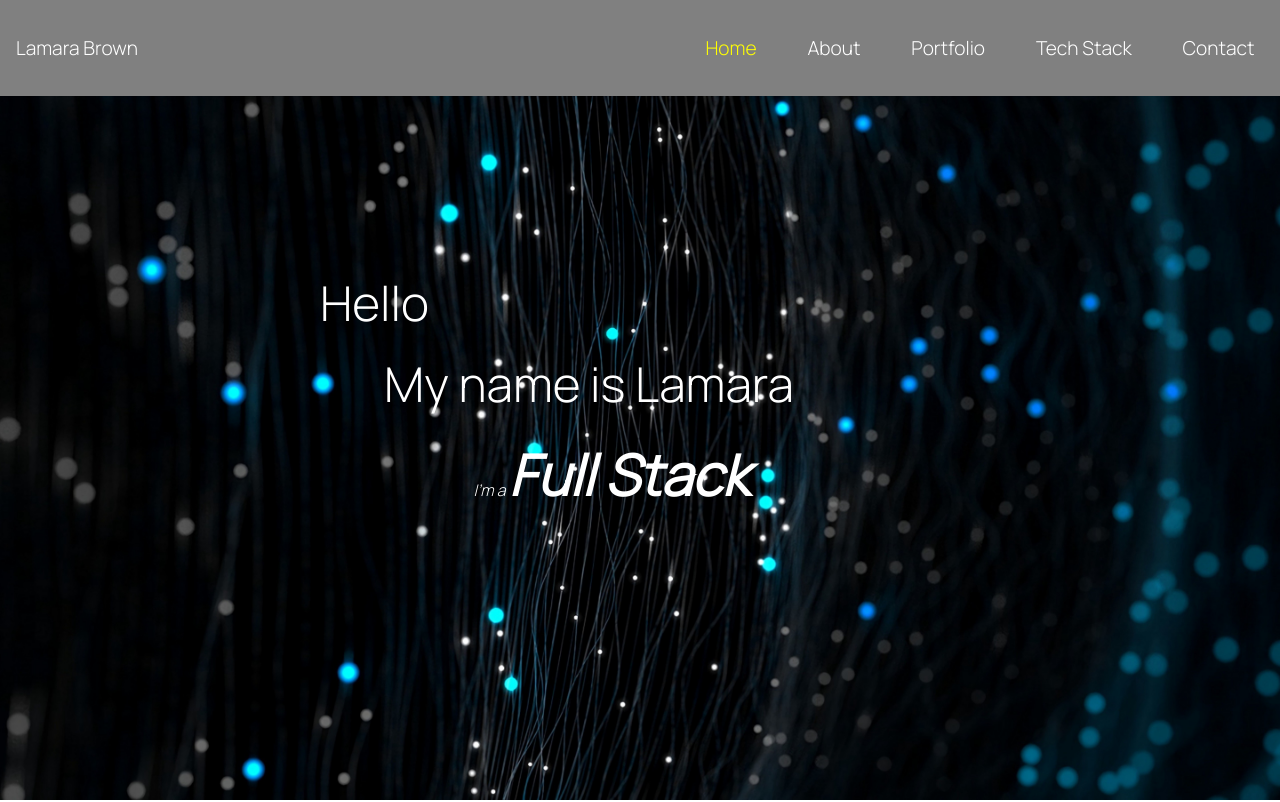
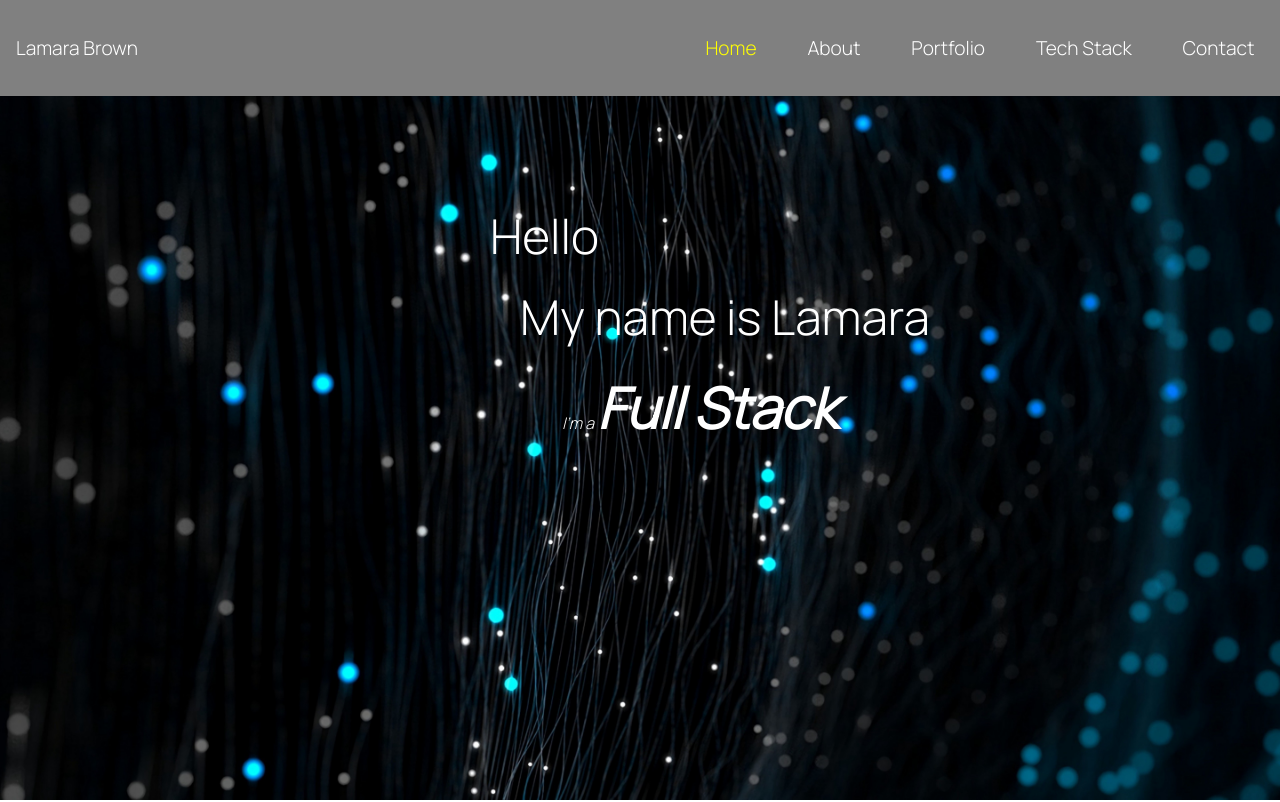
Before and after one commit to lbrowncoder/portfolioNew, a React (Create React App) app: page / in a window 1280 px wide. Shown: the top 802 px of the page. Built offline with nearby package versions, Linux system fonts and the light colour scheme.

Commit message:
fixed home page text

```diff
--- a/src/App.css
+++ b/src/App.css
@@ -3,7 +3,3 @@
 * {
  font-family: "Manrope", sans-serif;
 }
-
-.demo {
- margin-left: 3rem;
-}
--- /dev/null
+++ b/src/pages/EggshellsDemo.css
@@ -0,0 +1,14 @@
+.demo {
+    margin-left: 3rem;
+ ;
+   }
+
+
+      @media screen and (max-width: 850px) {
+      .demo{
+      width:max-content;
+      height:max-content;
+
+      }
+
+      }
--- a/src/pages/EggshellsDemo.js
+++ b/src/pages/EggshellsDemo.js
@@ -1,11 +1,11 @@
 import React from "react";
 import VideoPlayer from "react-video-js-player";
 import eggshells from "../videos/demo1.mp4";
-import "../App.css";
+import "./EggshellsDemo.css"
 
 const EggshellsDemo = () => {
  return (
-  <div>
+  <div class="vidPlayer">
    <VideoPlayer
     src={eggshells}
     width="1100"
--- a/src/pages/Home.css
+++ b/src/pages/Home.css
@@ -1,5 +1,6 @@
 .homePage {
- position: relative;
+ display: flex;
+ justify-content: center;
  color: white;
 }
 
@@ -39,13 +40,21 @@
  background-size: cover;
 }
 
+.text-container {
+    width: 75vh;
+    height:50vh;
+}
+
 @media screen and (max-width: 850px) {
  .name {
   font-size: 30px;
  }
  .job {
   font-size: 30px;
- }
+}
+.im-br {
+   display: inline;
+}
 }
 
 /* @media screen and (min-width: 300px) {
@@ -66,8 +75,8 @@
  }
 } */
 
-@media screen and (min-width: 320px) and (max-width: 580px) {
+/* @media screen and (min-width: 320px) and (max-width: 580px) {
  .comp {
   background: url(../images/technology.jpg) repeat-x;
  }
-}
+} */
--- a/src/pages/Home.js
+++ b/src/pages/Home.js
@@ -8,6 +8,7 @@ const Home = () => {
   <>
    <div className="comp" id="home">
     <div className="homePage" >
+    <div className="text-container">
      <p className="hello">Hello</p>
      <h2 className="name">My name is Lamara</h2>
      <p className="im">
@@ -20,6 +21,7 @@ const Home = () => {
        className="job"
       />
      </p>
+     </div>
     </div>
    </div>
   </>
```
